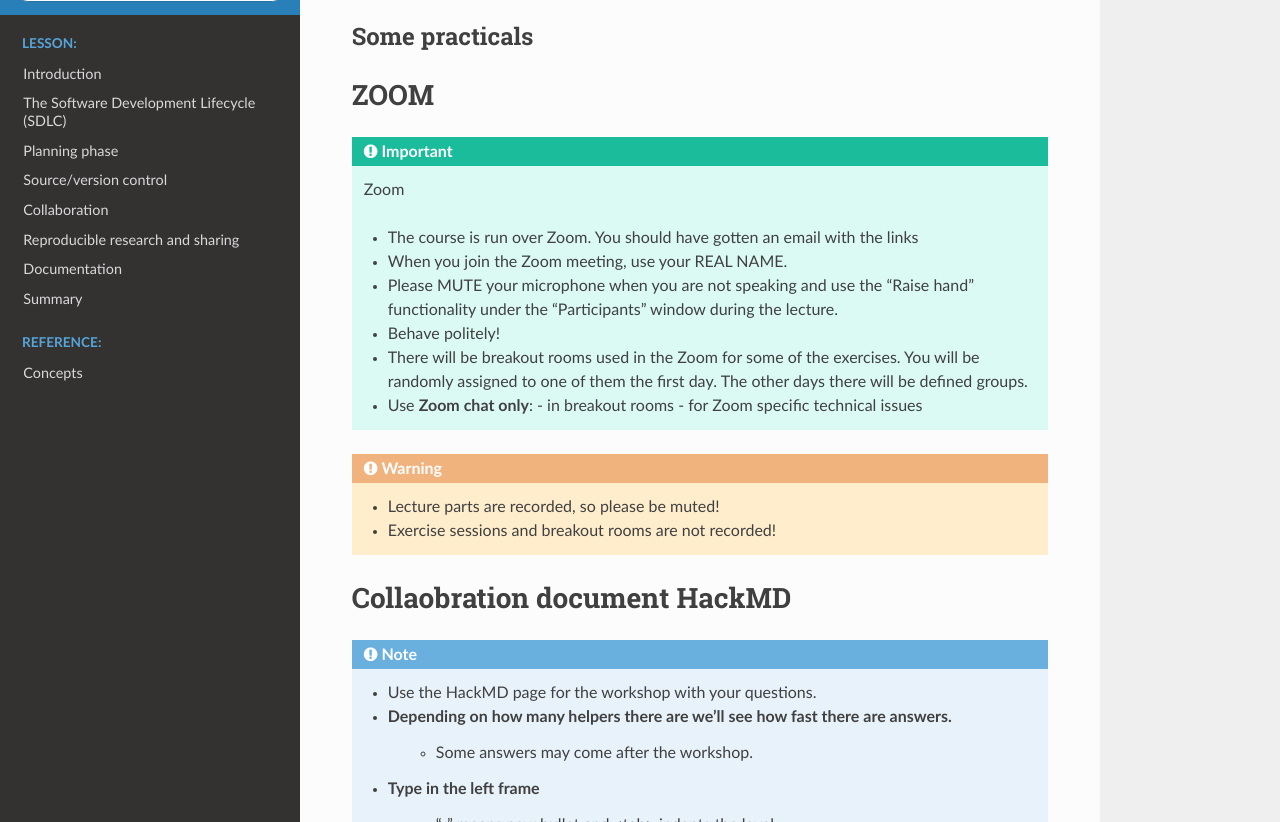
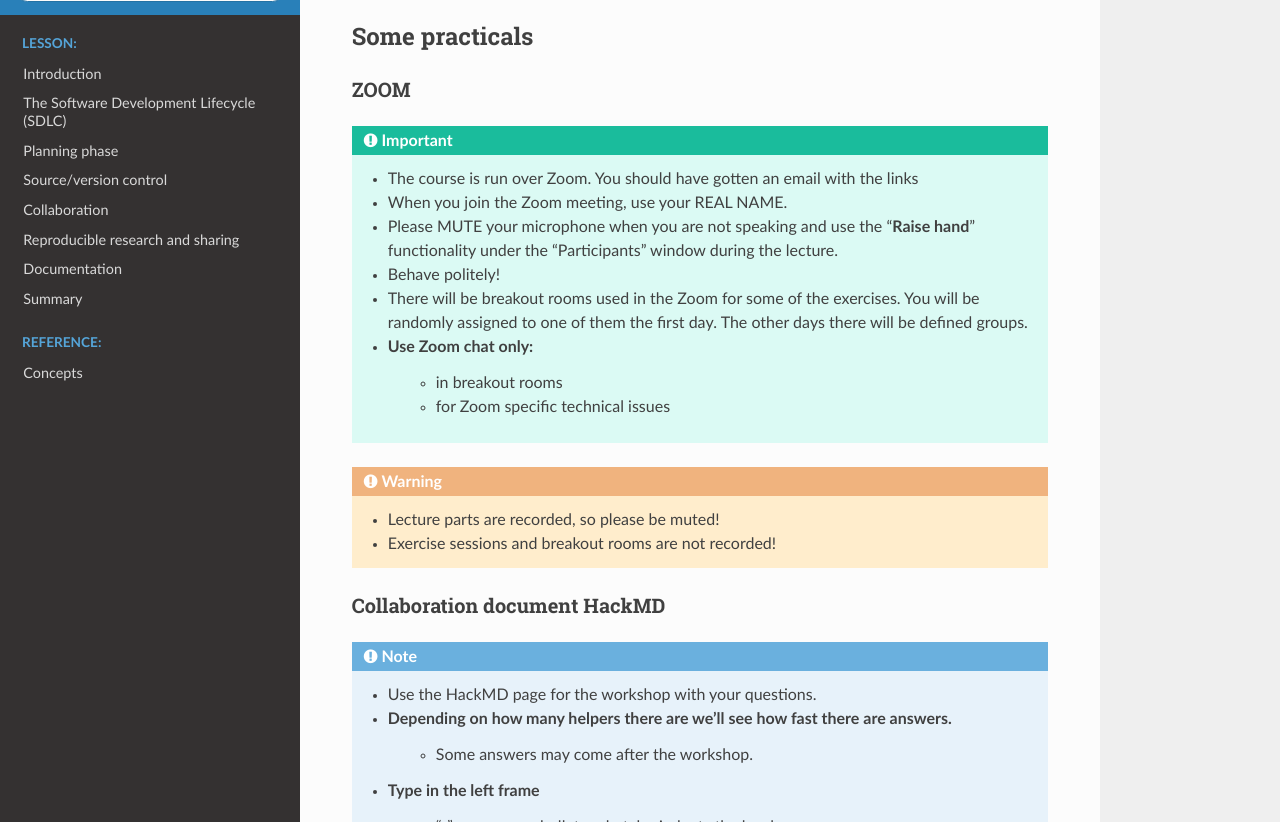
Before and after one commit to UPPMAX/programming_formalisms_intro, a Sphinx documentation site: the page built from doc/index.rst, in a window 1280 px wide and 900 px high, scrolled down 2383 px, cut to the strip 78-900 px from the top of the window. Built offline with Sphinx 7.4.7 and the Read the Docs theme 2.0.0, drawn with Linux system fonts in a browser that asks for light colours; pages that are not in the unit, such as notebooks, are missing from menus.

Commit message:
Update index.rst

```diff
--- a/doc/index.rst
+++ b/doc/index.rst
@@ -102,29 +102,29 @@
 ----------------
 
 ZOOM
-====
+++++
 
-.. important:: Zoom
+.. important::
 
     - The course is run over Zoom. You should have gotten an email with the links
 
     - When you join the Zoom meeting, use your REAL NAME.
 
-    - Please MUTE your microphone when you are not speaking and use the “Raise hand” functionality under the “Participants” window during the lecture.
+    - Please MUTE your microphone when you are not speaking and use the “**Raise hand**” functionality under the “Participants” window during the lecture.
     - Behave politely!
     - There will be breakout rooms used in the Zoom for some of the exercises. You will be randomly assigned to one of them the first day. The other days there will be defined groups.
 
     - Use **Zoom chat only**:
-      - in breakout rooms
-      - for Zoom specific technical issues
+       - in breakout rooms
+       - for Zoom specific technical issues
 
 .. warning::
 
    - Lecture parts are recorded, so please be muted!
    - Exercise sessions and breakout rooms are not recorded!
 
-Collaobration document HackMD
-=============================
+Collaboration document HackMD
++++++++++++++++++++++++++++++
 
 .. note::
 
```
